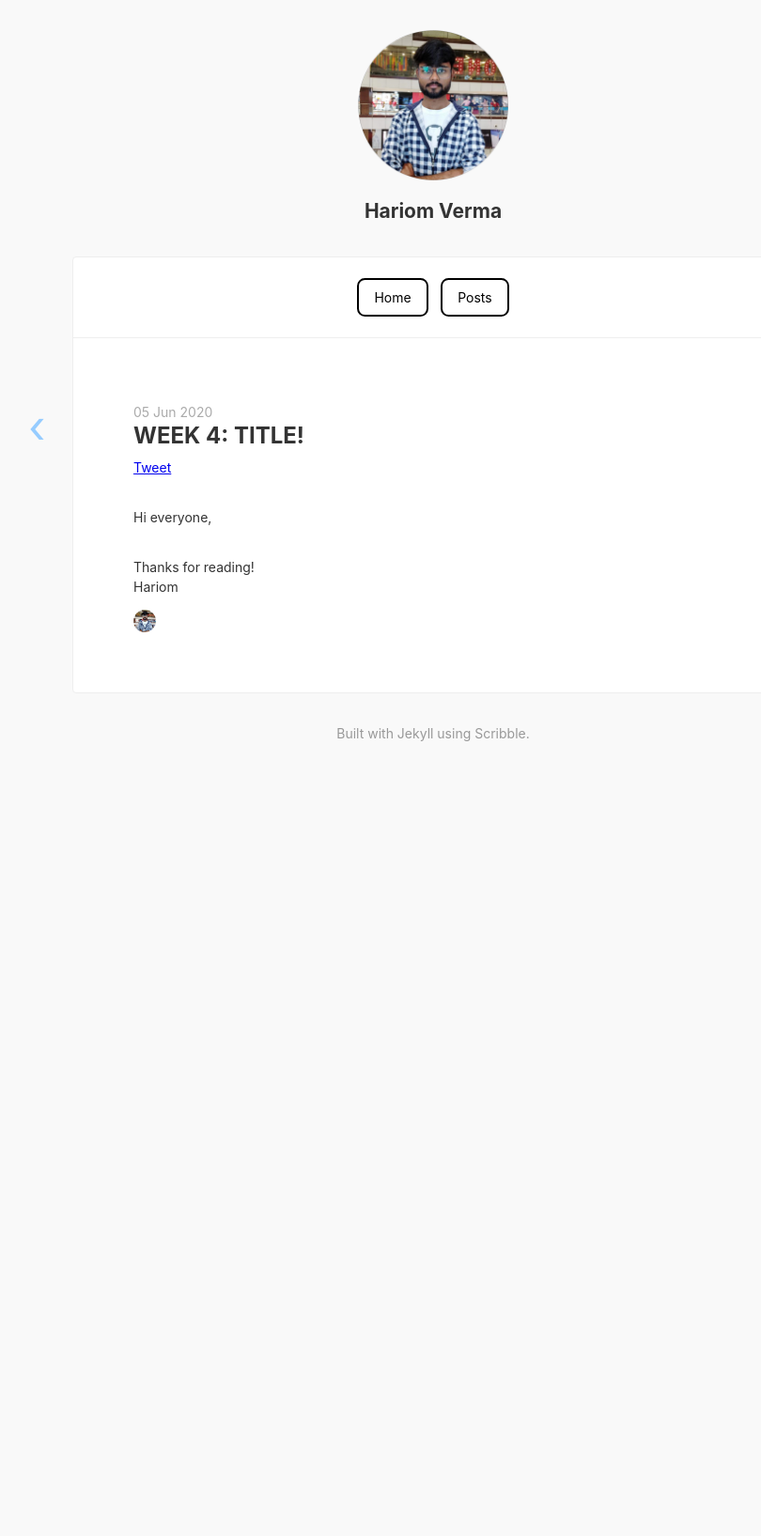
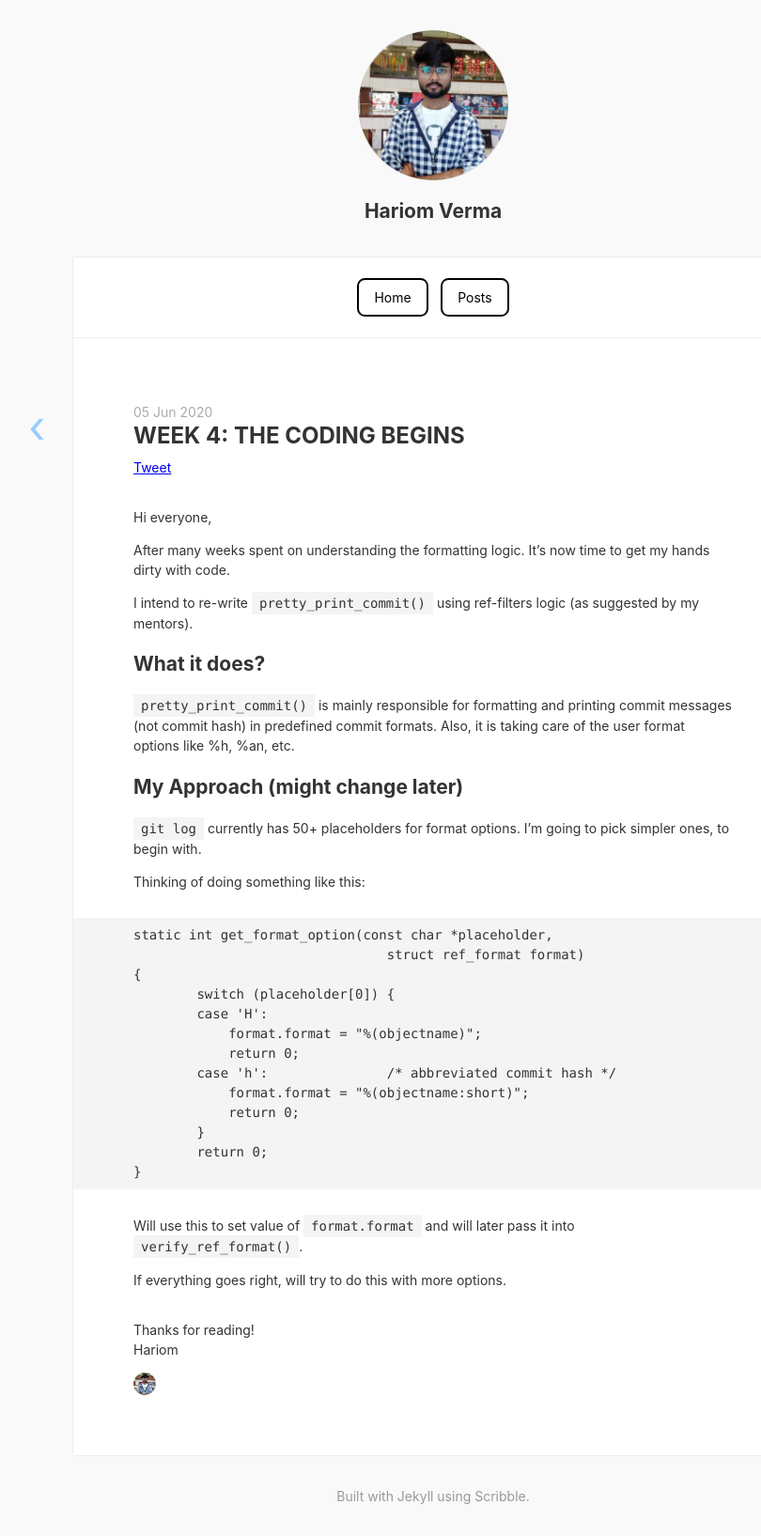
Before and after one commit to harry-hov/blogs, a Jekyll site: the page built from _posts/2020-06-05-week4.md, in a window 1280 px wide. Shown: the whole page at 94% size, without its empty margins (179-989 px from the left). Built offline with Jekyll 4.4.1, drawn with Linux system fonts in a browser that asks for light colours; comment, search, counter and statistics services are not loaded; before the commit the page ends 900 px from its top, so only the background shows below that.

Commit message:
Update 2020-06-05-week4.md

````diff
--- a/_posts/2020-06-05-week4.md
+++ b/_posts/2020-06-05-week4.md
@@ -1,6 +1,40 @@
 ---
-title: "Week 4: Title!"
+title: "Week 4: The Coding Begins"
 categories: gsoc
 ---
 
 Hi everyone,
+
+After many weeks spent on understanding the formatting logic. It's now time to get my hands dirty with code.
+
+I intend to re-write `pretty_print_commit()` using ref-filters logic (as suggested by my mentors).
+
+## What it does?
+`pretty_print_commit()` is mainly responsible for formatting and printing commit messages (not commit hash) in predefined commit formats.
+Also, it is taking care of the user format options like %h, %an, etc.
+
+## My Approach (might change later)
+
+`git log` currently has 50+ placeholders for format options.
+I'm going to pick simpler ones, to begin with.
+
+Thinking of doing something like this:
+```
+static int get_format_option(const char *placeholder,
+				struct ref_format format)
+{
+	switch (placeholder[0]) {
+        case 'H':
+            format.format = "%(objectname)";
+            return 0;
+        case 'h':		/* abbreviated commit hash */
+            format.format = "%(objectname:short)";
+            return 0;
+        }
+        return 0;
+}
+```
+
+Will use this to set value of `format.format` and will later pass it into `verify_ref_format()`.
+
+If everything goes right, will try to do this with more options.
````
